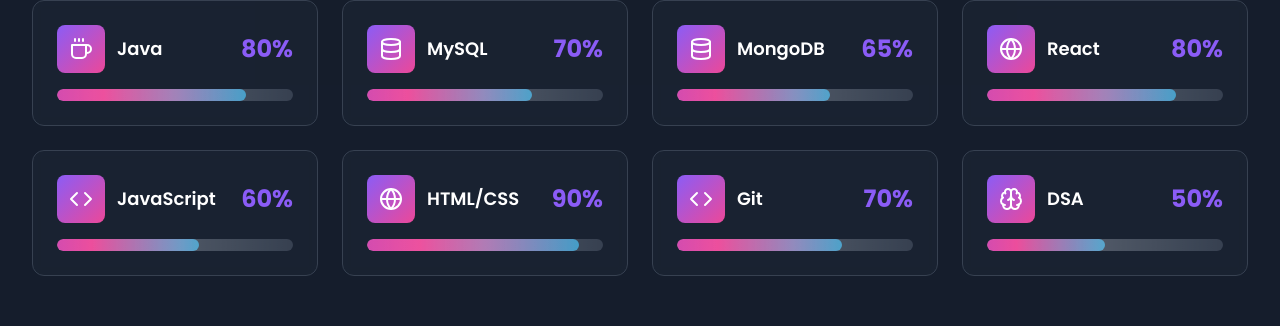
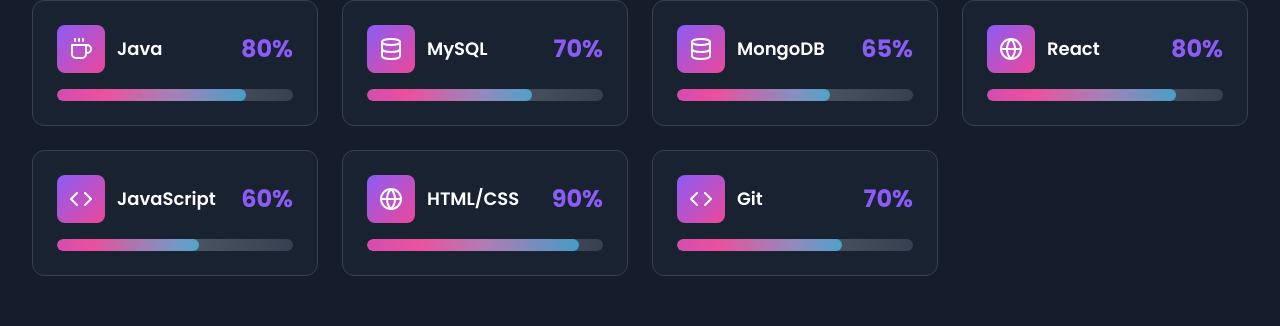
Before and after one commit to Sanjay3637/My-Portfolio-Website, a React (Vite) app: page / in a window 1280 px wide. Shown: the part 1948-2274 px from the top of the page. Built offline with nearby package versions, Linux system fonts and the light colour scheme.

Commit message:
updated about section

```diff
--- a/src/App.tsx
+++ b/src/App.tsx
@@ -63,7 +63,6 @@ function App() {
     { icon: Code, name: 'JavaScript', level: 60 },
     { icon: Globe, name: 'HTML/CSS', level: 90 },
     { icon: Code, name: 'Git', level: 70 },
-    { icon: Brain, name: 'DSA', level: 50 },
   ];
 
   const projects: Project[] = [
```
